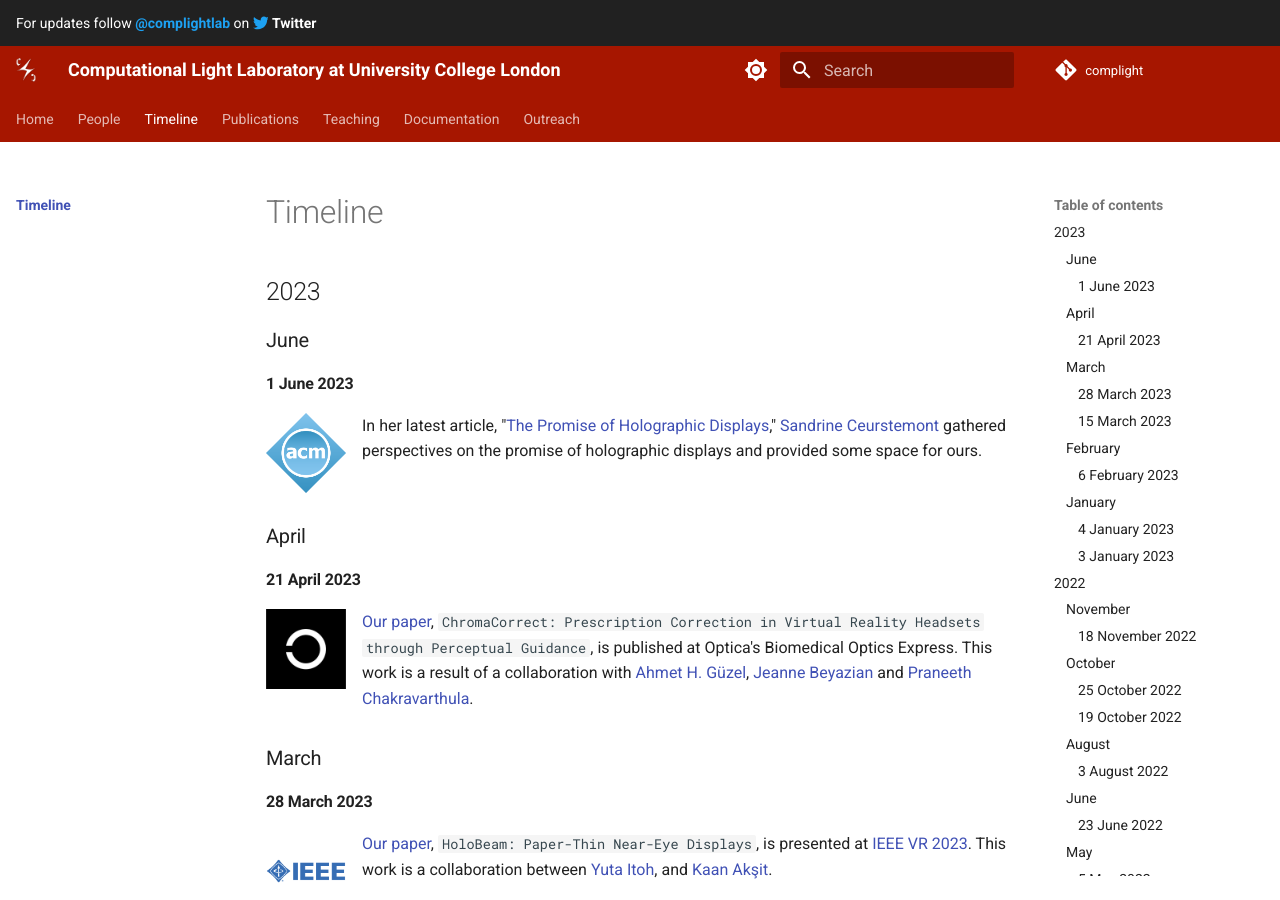
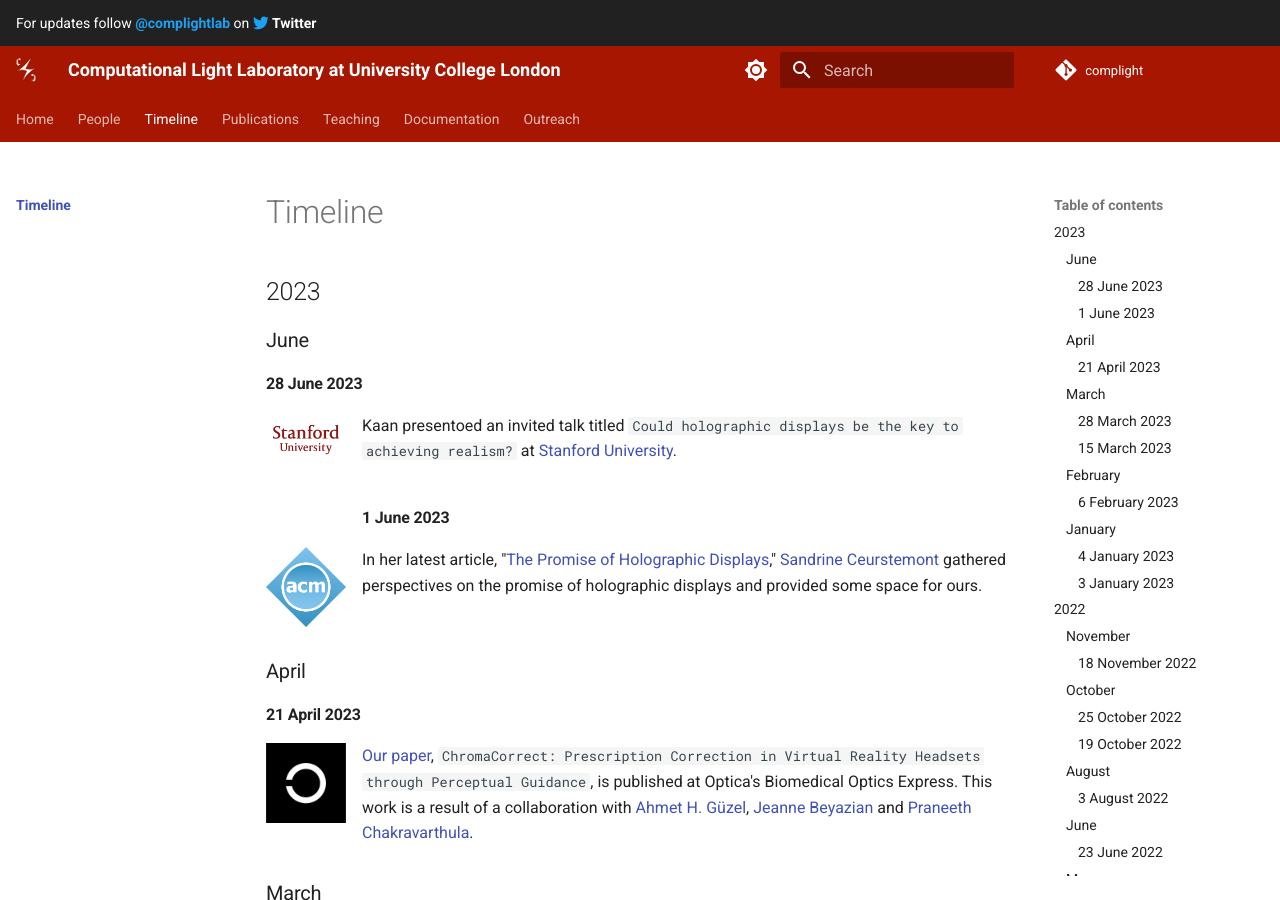
Before and after one commit to complight/complight.github.io, an MkDocs documentation site: the page built from docs/timeline/index.md, in a window 1280 px wide and 900 px high. Built offline with MkDocs 1.6.1 and Material for MkDocs 9.7.7, drawn with Linux system fonts in a browser that asks for light colours.

Commit message:
Updating timeline.

```diff
--- a/docs/timeline/index.md
+++ b/docs/timeline/index.md
@@ -4,6 +4,15 @@
 
 
 ### June
+#### 28 June 2023
+<div style="float: left; height:100px;" class="boxed">
+<img align="left" src="../media/stanford_university.png" width="80" alt/>
+</div>
+Kaan presentoed an invited talk titled `Could holographic displays be the key to achieving realism?` at [Stanford University](https://scien.stanford.edu/index.php/event/professor-kaan-aksit-univ-college-london-on-holographic-displays/).
+<br />
+<br />
+
+
 #### 1 June 2023
 <div style="float: left; height:100px;" class="boxed">
 <img align="left" src="../media/acm.png" width="80" alt/>
```
Also changed, not shown: docs/media/stanford_university.png (added).
